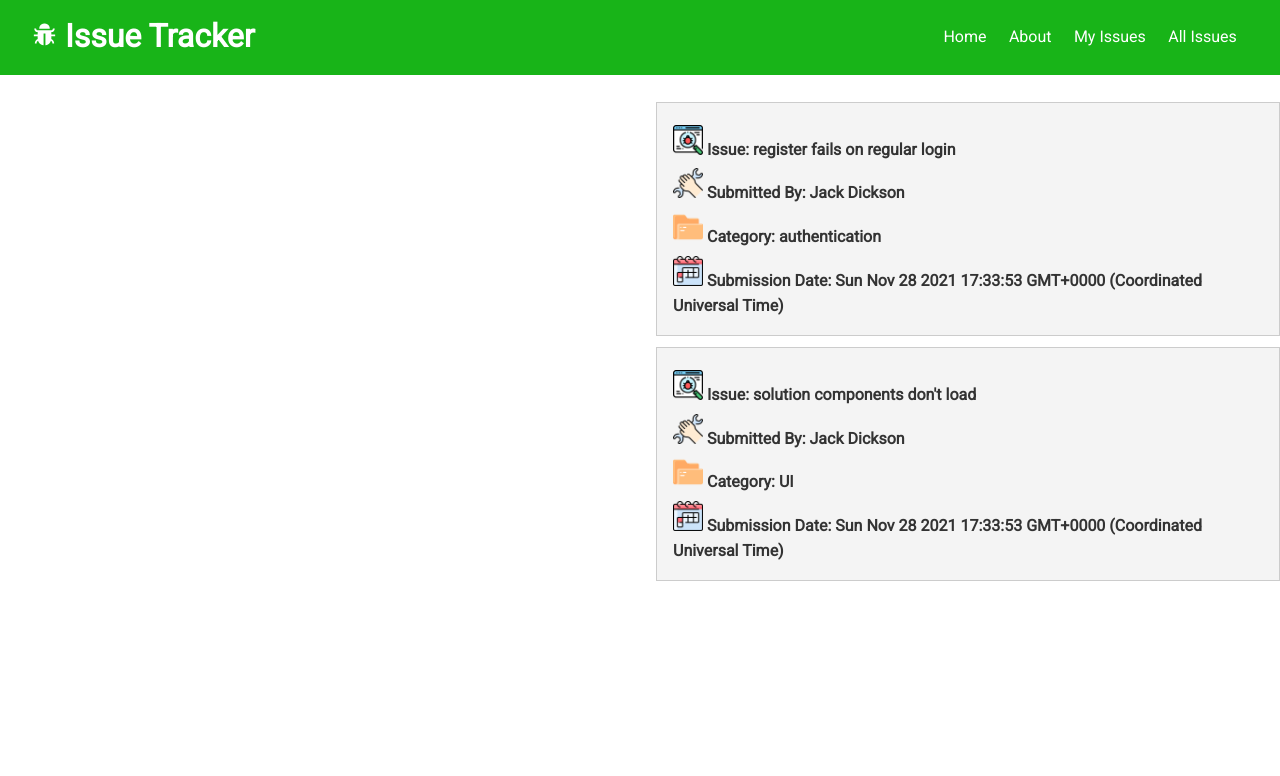
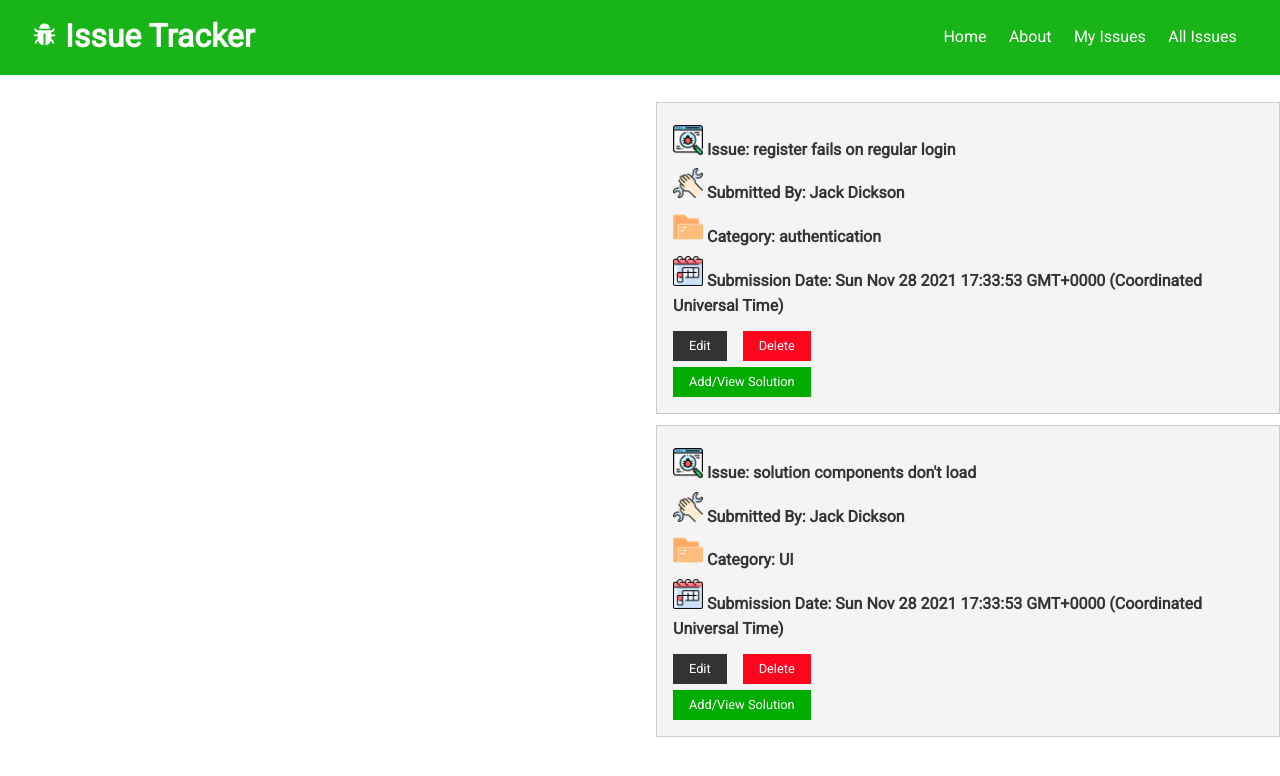
Before and after one commit to EliGuy343/issue-tracker, a React (Create React App) app in the folder client/: page /myissues in a window 1280 px wide. Shown: the top 776 px of the page. Built offline with nearby package versions, Linux system fonts and the light colour scheme.

Commit message:
added buttons to issueItem

```diff
--- a/client/src/components/issues/IssueItem.js
+++ b/client/src/components/issues/IssueItem.js
@@ -12,7 +12,7 @@ const IssueItem = ({issue}) => {
    // какого хуй блять???
    // да не, все работает...
 
-   // we will need bring in Fixcontext and get check if solution is there... and also use it to add or remove.
+   // we will need bring in fixContext and get check if solution is there... and also use it to add or remove.
 
     return (
         <div className ="card bg-light">
@@ -28,7 +28,11 @@ const IssueItem = ({issue}) => {
             <h4 className="text-left">
             <img src={dateLogo} alt="Logo" style={{"width":"30px", "height":"30px", "margin-top":"6px"}} />  {"Submission Date: " + issueDate}{' '}
             </h4>
-
+            <div style={{"margin-top":"12px"}}>
+                <button className="btn btn-dark btn-sm" style={{"margin-right":"16px"}}>Edit</button>
+                <button className="btn btn-danger btn-sm">Delete</button>
+            </div>
+            <button className="btn btn-primary btn-sm" style={{"margin-top":"6px"}}>Add/View Solution</button>
         </div>
     )
 }
```
